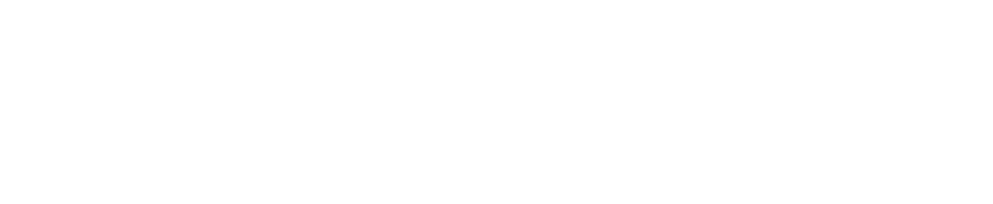
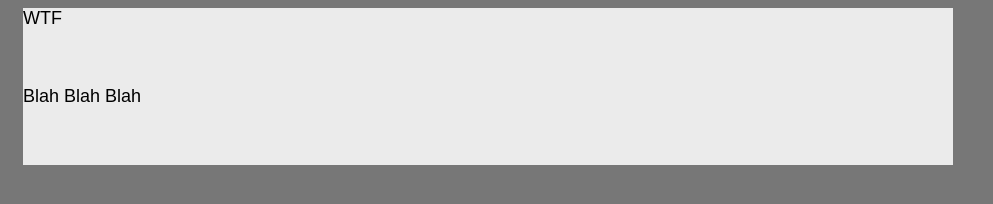
Before and after one commit to Robert-Queeney/HW-Wireframe, a plain HTML site: page index.html in a window 1280 px wide. Shown: the whole page, without its empty margins (0-993 px from the left). Drawn offline with Linux system fonts and the light colour scheme.

Commit message:
Built out more CSS styles

```diff
--- a/css/style.css
+++ b/css/style.css
@@ -0,0 +1,29 @@
+/* Global style*/
+
+body {
+    background-color: #777777;
+    width: 960px;
+    font-family: 'Arial', 'Helvetica Neue', Helvetica, sans-serif;
+    font-size: 18px;
+}
+
+header,
+nav,
+section,
+article {
+    background-color: #ebebeb;
+}
+
+
+header {
+    margin: 0 15px;
+    height: 10%;
+
+}
+
+nav {
+    margin: 0 15px;
+    height: 10%;
+
+
+}
--- a/index.html
+++ b/index.html
@@ -4,11 +4,13 @@
     <meta name="viewport" content="width=device-width, initial-scale=1.0">
     <meta http-equiv="X-UA-Compatible" content="ie=edge">
     <title>Document</title>
+    <link rel="stylesheet" href="./css/style.css">
+
 </head>
 <body>
-    <header></header>
+    <header>WTF</header>
 
-    <nav></nav>
+    <nav>Blah Blah Blah</nav>
 
     <section>
         <article>
```
